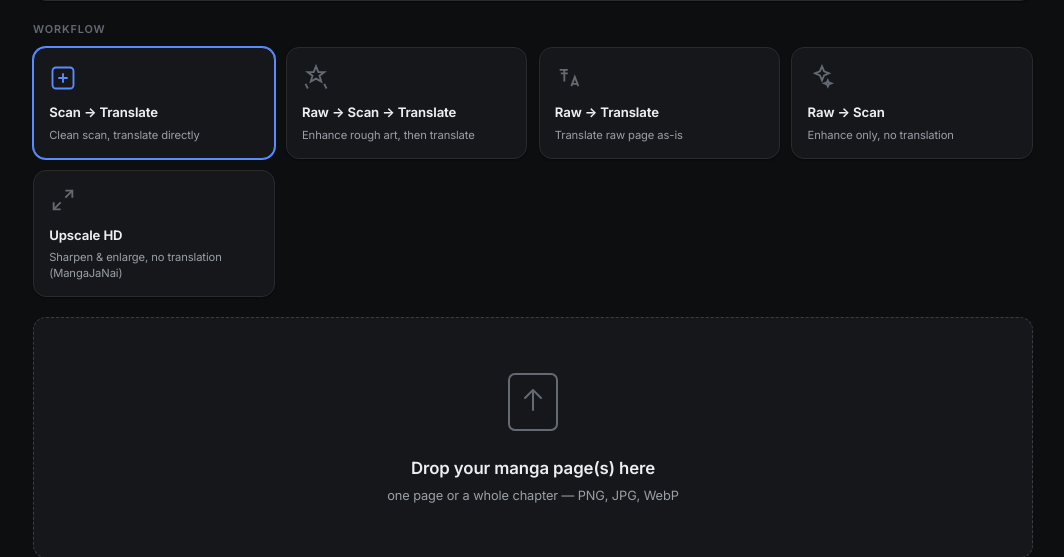
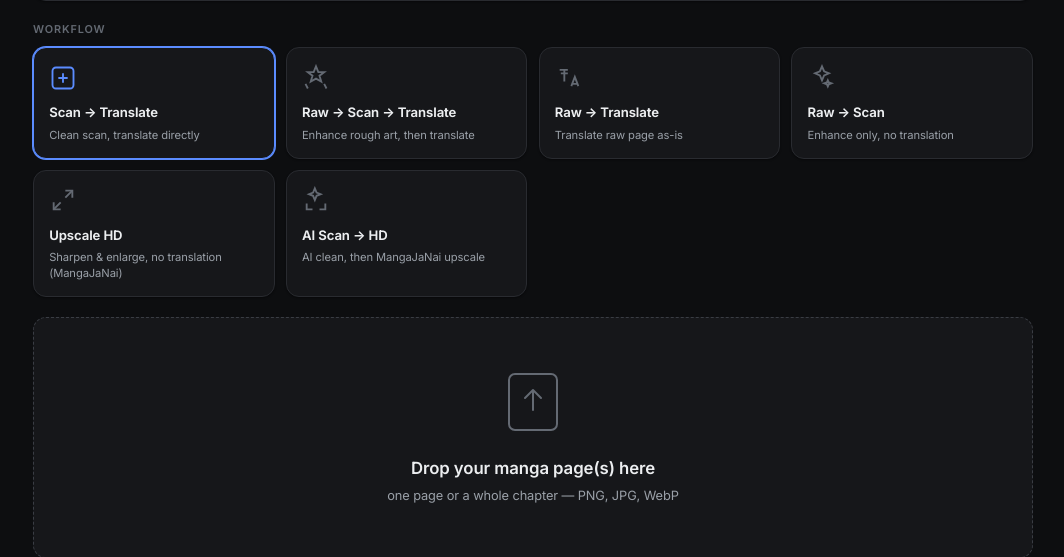
Before and after one commit to nullemon/mangatranslator, a FastAPI app: page / in a window 1280 px wide. Shown: the part 444-1001 px from the top of the page, without its empty margins (107-1171 px from the left). Run offline with FastAPI, Linux system fonts and the light colour scheme; some libraries are stand-ins or nearby versions.

Commit message:
Add "AI Scan → HD" workflow: generative clean, then MangaJaNai upscale
Chains the two enhancers as requested — AI scan first (Grok/Gemini),
then the faithful MangaJaNai HD upscale on top — no translation. The
enhance endpoint takes an `upscale` flag that runs the upscaler after
the generative step (and preserves solid blacks from the AI scan first).
The HD Upscale toggle also forces the upscale stage on a plain Raw→Scan.

- app.py: /api/enhance accepts upscale; _run_enhance chains MangaJaNai
  + preserve_dark_regions after the AI scan.
- index.html: "AI Scan → HD" workflow card.
- app.js: route + key handling + "Enhance + Upscale" button label.

https://claude.ai/code/session_01VV1BeeCg9ef3e9iDV7NX5Q

```diff
--- a/app.py
+++ b/app.py
@@ -311,6 +311,7 @@ async def enhance_only(
     api_key: str = Form(...),
     prompt: str = Form(""),
     model: str = Form(""),
+    upscale: str = Form("false"),
 ):
     if not file.content_type or not file.content_type.startswith("image/"):
         raise HTTPException(400, "Upload an image file")
@@ -335,7 +336,8 @@ async def enhance_only(
     }
 
     asyncio.create_task(
-        _run_enhance(task_id, upload_path, output_path, provider, api_key, prompt, model)
+        _run_enhance(task_id, upload_path, output_path, provider, api_key, prompt,
+                     model, upscale=(upscale == "true"))
     )
     return {"task_id": task_id}
 
@@ -348,6 +350,7 @@ async def _run_enhance(
     api_key: str,
     prompt: str,
     model: str,
+    upscale: bool = False,
 ):
     try:
         tasks[task_id].update(
@@ -366,16 +369,34 @@ async def _run_enhance(
                 {"progress": 30,
                  "message": f"Sending to {provider.title()} (this can take 30-60s)..."}
             )
+            ai_ok = False
             try:
                 out = enhancer.enhance(cleaned, prompt, provider, api_key, model)
-                tasks[task_id].update({"progress": 85, "message": "AI enhancement complete!"})
+                ai_ok = True
+                tasks[task_id].update({"progress": 70, "message": "AI enhancement complete!"})
             except Exception as e:
                 print(f"[enhance] AI step failed, using local scan cleanup: {e}")
                 tasks[task_id].update(
-                    {"progress": 85,
+                    {"progress": 70,
                      "message": f"AI failed ({type(e).__name__}); used local clean scan"}
                 )
                 out = cleaned
+            # Keep solid blacks the generative scan would otherwise bleach.
+            if ai_ok:
+                out = preserve_dark_regions(out, cleaned)
+            # Optional second stage: faithful HD upscale on top of the AI scan.
+            if upscale:
+                from core.upscale import Upscaler
+                tasks[task_id].update({"progress": 85,
+                                       "message": "Upscaling to HD (MangaJaNai)..."})
+                up = Upscaler()
+                if up.ok:
+                    try:
+                        out = up.upscale(out, target_long=3600)
+                    except Exception as e:
+                        print(f"[enhance] HD upscale step failed: {e}")
+                else:
+                    print("[enhance] HD upscale requested but no model installed")
             cv2.imwrite(output_path, out)
 
         loop = asyncio.get_event_loop()
--- a/static/js/app.js
+++ b/static/js/app.js
@@ -179,8 +179,8 @@ document.addEventListener("DOMContentLoaded", () => {
   };
 
   const getActive = () => pages.find(p => p.uid === activeUid) || null;
-  const needsScan = wf => wf === "raw-scan-translate" || wf === "raw-scan";
-  const needsTranslate = wf => wf !== "raw-scan" && wf !== "upscale-only";
+  const needsScan = wf => wf === "raw-scan-translate" || wf === "raw-scan" || wf === "scan-upscale";
+  const needsTranslate = wf => wf !== "raw-scan" && wf !== "upscale-only" && wf !== "scan-upscale";
   const isUpscaleOnly = wf => wf === "upscale-only";
 
   /* ══ THEME ══ */
@@ -217,7 +217,7 @@ document.addEventListener("DOMContentLoaded", () => {
     goBtn.textContent = {
       "scan-translate": "Translate", "raw-scan-translate": "Enhance & Translate",
       "raw-translate": "Translate Raw", "raw-scan": "Enhance to Scan",
-      "upscale-only": "Upscale to HD",
+      "upscale-only": "Upscale to HD", "scan-upscale": "Enhance + Upscale",
     }[wf] || "Go";
     localStorage.setItem("manga_workflow", wf);
   }
@@ -555,6 +555,11 @@ document.addEventListener("DOMContentLoaded", () => {
     f.append("api_key", enhanceKey.value.trim());
     f.append("prompt", enhancePrompt.value);
     f.append("model", enhanceModel.value);
+    // "AI Scan → HD" chains MangaJaNai after the generative scan; the HD toggle
+    // also forces the upscale stage on a plain "Raw → Scan" run.
+    if (workflow === "scan-upscale" || (hdUpscale && hdUpscale.checked)) {
+      f.append("upscale", "true");
+    }
     return { url: "/api/enhance", form: f };
   }
 
--- a/templates/index.html
+++ b/templates/index.html
@@ -169,6 +169,14 @@
           </div>
           <span class="wf-title">Upscale HD</span>
           <span class="wf-desc">Sharpen &amp; enlarge, no translation (MangaJaNai)</span>
+        </label>
+        <label class="wf-card" data-wf="scan-upscale">
+          <input type="radio" name="workflow" value="scan-upscale">
+          <div class="wf-icon">
+            <svg viewBox="0 0 24 24" width="28" height="28" fill="none" stroke="currentColor" stroke-width="1.6"><path d="M11 2l1.5 3.6L16 7l-3.5 1.4L11 12 9.5 8.4 6 7l3.5-1.4z"/><path d="M4 15v5h5M20 15v5h-5"/></svg>
+          </div>
+          <span class="wf-title">AI Scan &rarr; HD</span>
+          <span class="wf-desc">AI clean, then MangaJaNai upscale</span>
         </label>
       </div>
     </div>
```
